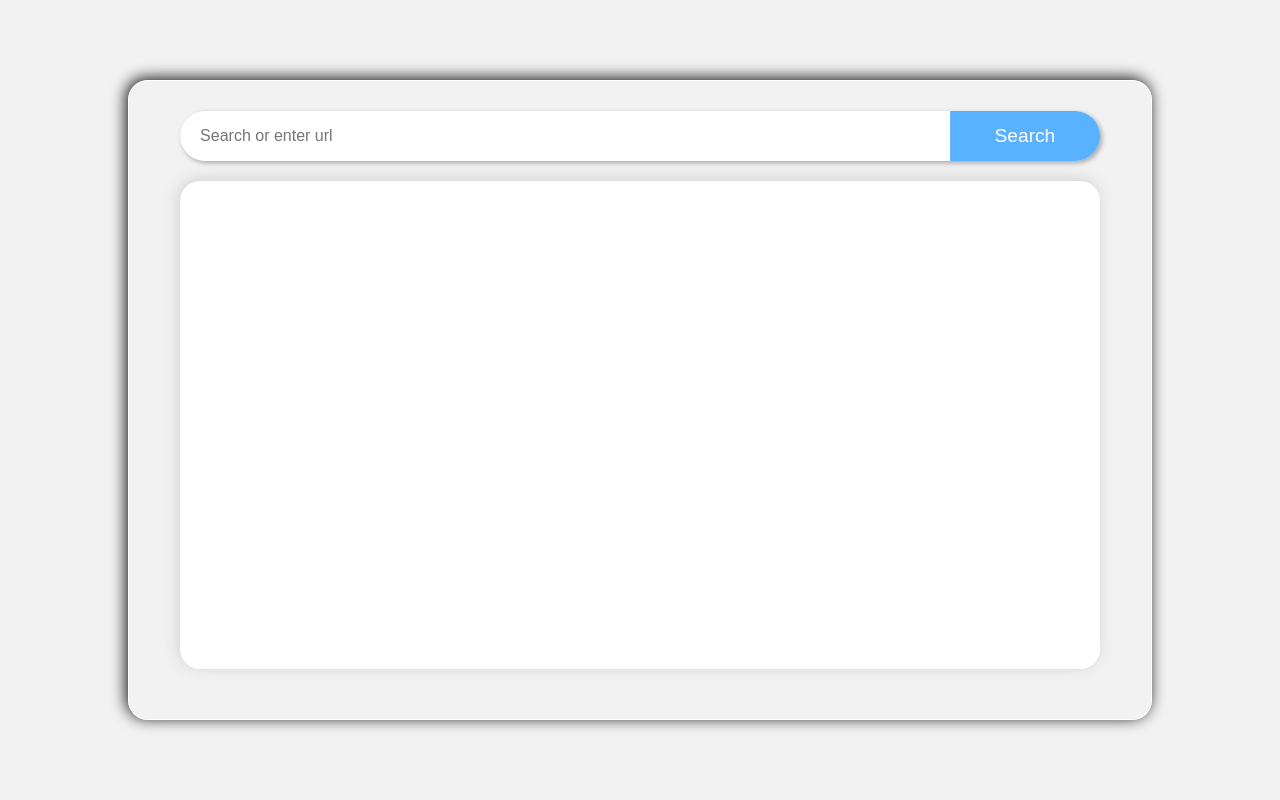
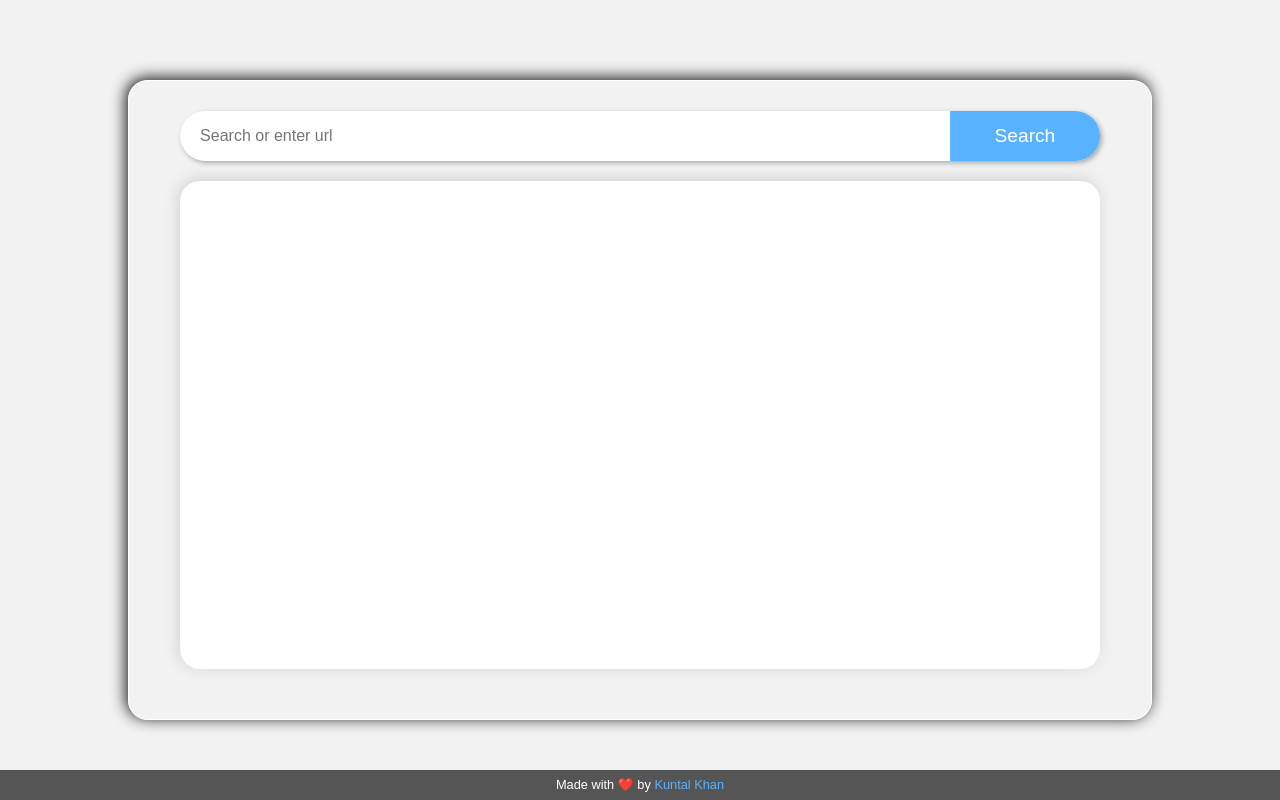
Before and after one commit to kuntalkhan/browser, a plain HTML site: page index.html in a window 1280 px wide. Drawn offline with Linux system fonts and the light colour scheme.

Commit message:
footer section added

```diff
--- a/index.html
+++ b/index.html
@@ -17,7 +17,9 @@
             <!-- <iframe src="https://www.wikipedia.org" frameborder="0"></iframe> -->
         </div>
     </div>
-
+    <div class="footer">
+        <p>Made with ❤️ by <a href="https://www.instagram.com/kuntalkhan2005/" target="_blank">Kuntal Khan</a></p>
+    </div>
     <script src="script.js"></script>
 </body>
 </html>
--- a/style.css
+++ b/style.css
@@ -93,3 +93,22 @@ body{
     left: 50%;
     transform: translateX(-50%);
 }
+
+.footer{
+    position: absolute;
+    bottom: 0;
+    left: 50%;
+    transform: translateX(-50%);
+    font-size: 0.8em;
+    color: white;
+    background-color: #555555;
+    height: 30px;
+    line-height: 30px;
+    width: 100%;
+    text-align: center;
+}
+
+.footer a{
+    color: #59b2ff;
+    text-decoration: none;
+}
```
